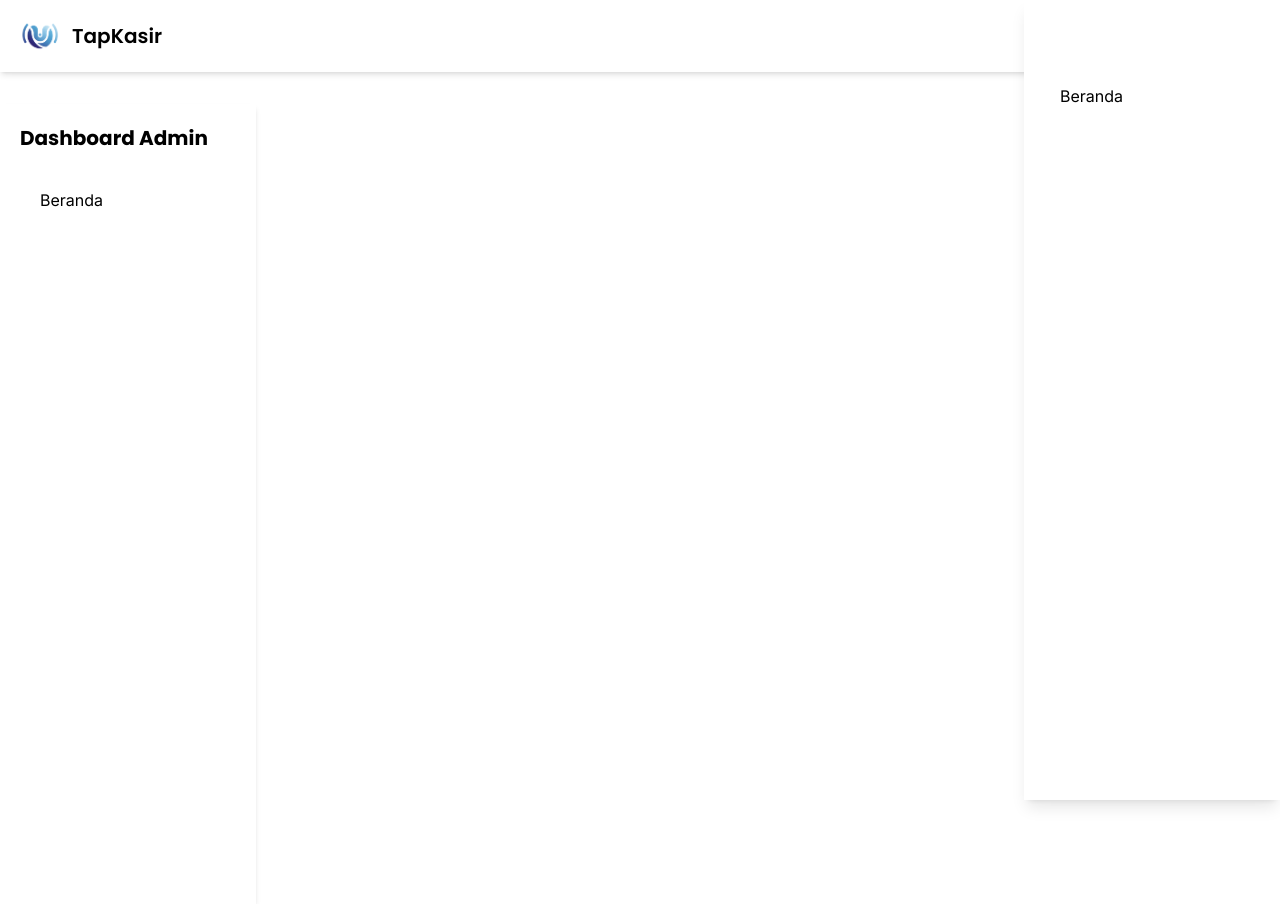
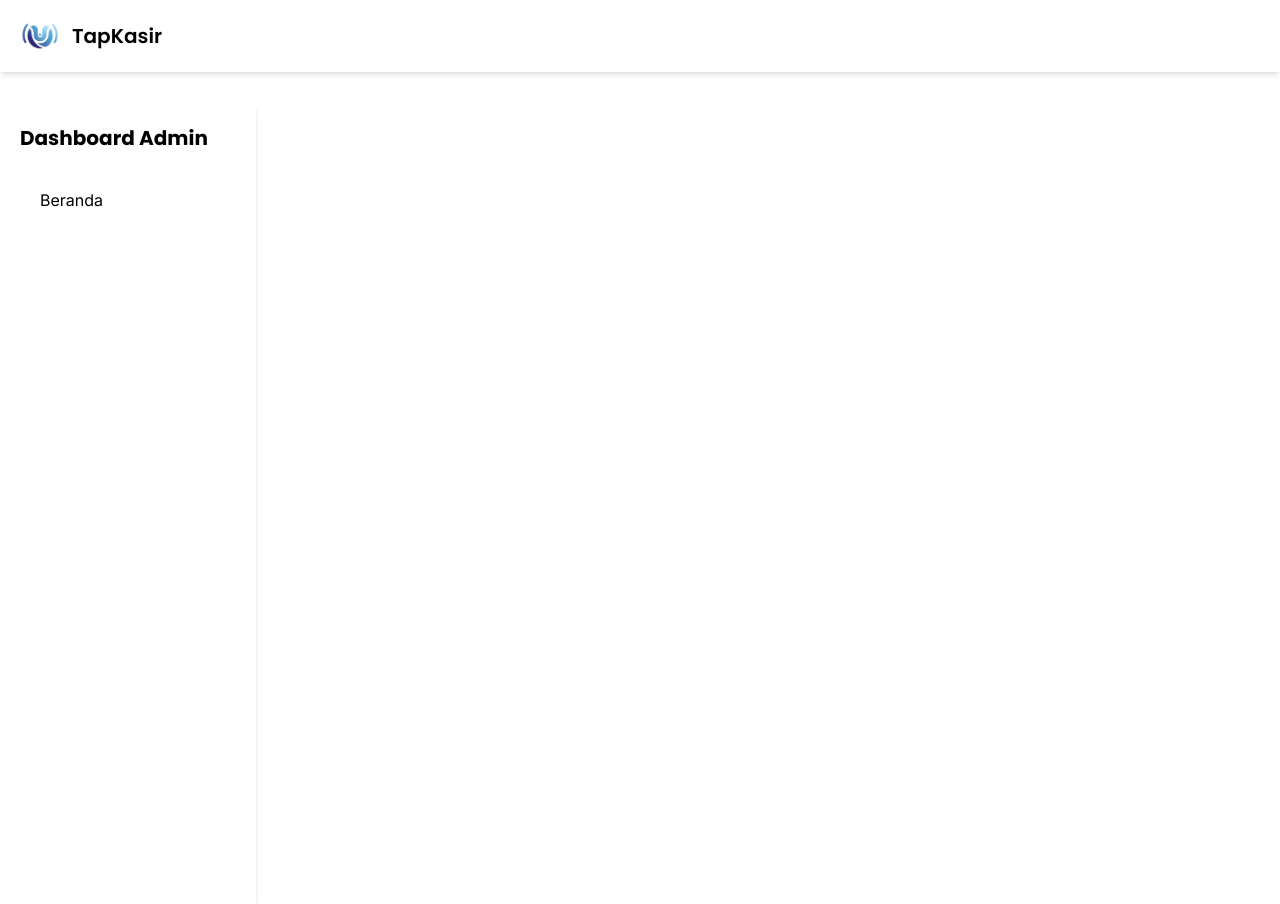
Before and after one commit to syahfrinorezky/tapkasir, a CodeIgniter 4 app: the page made by app/Views/app/admin/dashboard.php in a window 1280 px wide. Run offline with PHP 8.4 and a stand-in for CodeIgniter, Linux system fonts and the light colour scheme; the template is opened without the code that fills it, so the values that code supplies are empty; style sheets or scripts are compiled from the project's sources; some libraries are stand-ins or nearby versions.

Commit message:
feat: add default condition for alpine

```diff
--- a/app/Views/layout/main.php
+++ b/app/Views/layout/main.php
@@ -12,6 +12,11 @@
     <link rel="icon" type="image/png" href="<?= base_url('favicon.png'); ?>">
 
     <link href="<?= base_url('css/output.css') ?>" rel="stylesheet">
+    <style>
+        [x-cloak] {
+            display: none !important;
+        }
+    </style>
 </head>
 
 <body class="font-secondary">
```
